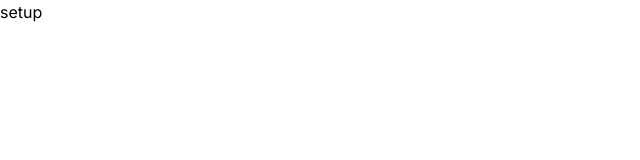
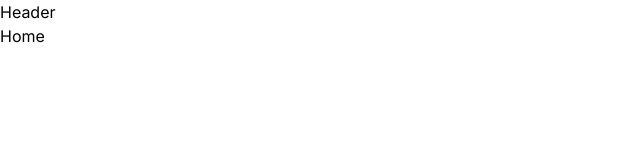
Before and after one commit to rodolfoafl/rafl_devstore, a Next.js app: page / in a window 1280 px wide. Shown: the top 160 px of the page, without its empty margins (0-640 px from the left). Built offline with nearby package versions, Linux system fonts and the light colour scheme.

Commit message:
Added base folder structure

```diff
--- /dev/null
+++ b/src/app/(store)/(home)/loading.tsx
@@ -0,0 +1,3 @@
+export default function HomeLoading() {
+  return <div>Carregando...</div>
+}
--- /dev/null
+++ b/src/app/(store)/(home)/page.tsx
@@ -0,0 +1,9 @@
+export default async function Home() {
+  await new Promise((resolve) => setTimeout(resolve, 1500))
+
+  return (
+    <div>
+      <h1>Home</h1>
+    </div>
+  )
+}
--- /dev/null
+++ b/src/app/(store)/layout.tsx
@@ -0,0 +1,14 @@
+import Header from '@/components/header'
+
+export default function StoreLayout({
+  children,
+}: {
+  children: React.ReactNode
+}) {
+  return (
+    <>
+      <Header />
+      {children}
+    </>
+  )
+}
--- a/src/app/page.tsx
+++ /dev/null
@@ -1,7 +0,0 @@
-export default function Home() {
-  return (
-    <div>
-      <h1>setup</h1>
-    </div>
-  )
-}
--- /dev/null
+++ b/src/components/header.tsx
@@ -0,0 +1,3 @@
+export default function Header() {
+  return <>Header</>
+}
```
